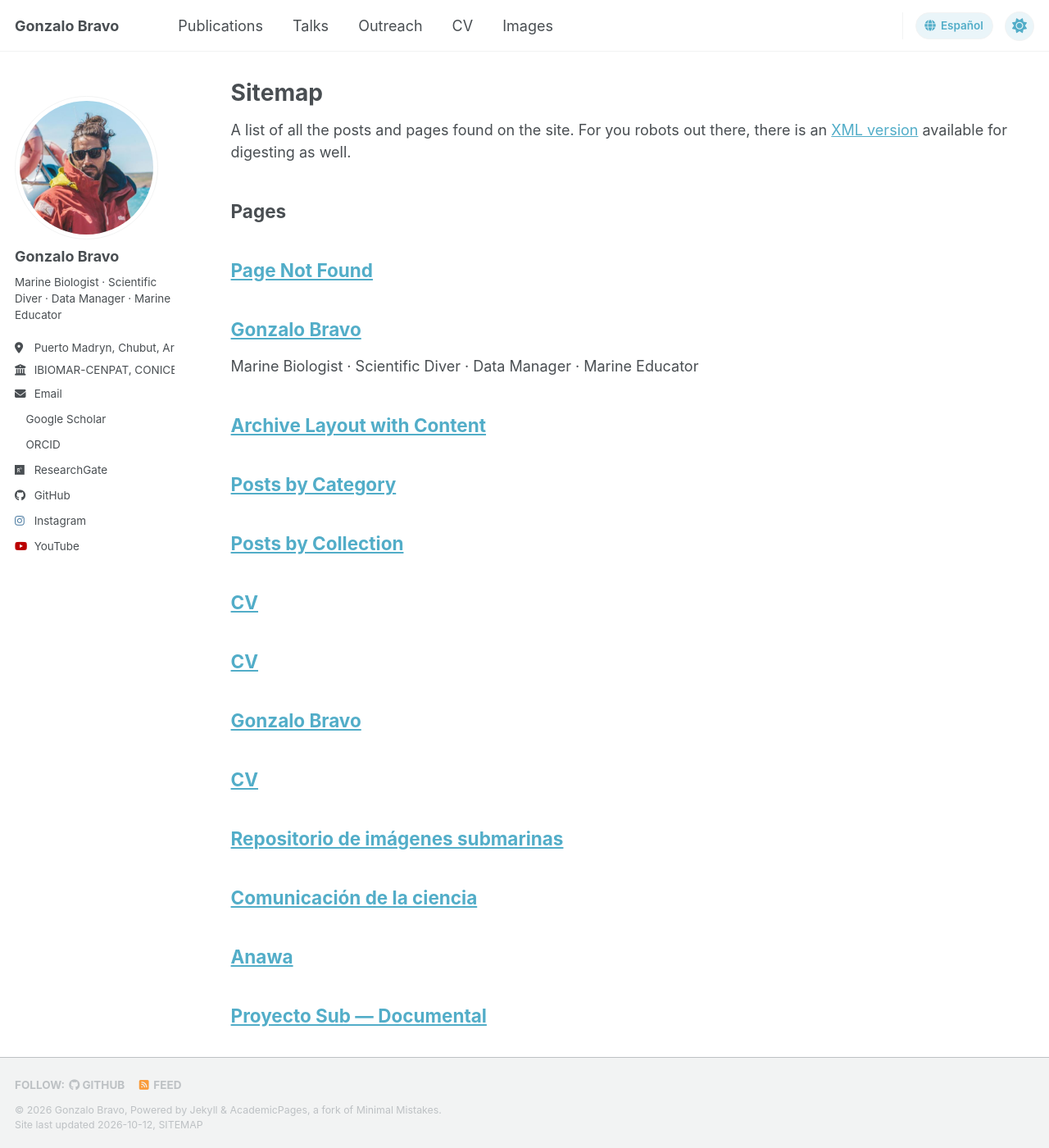
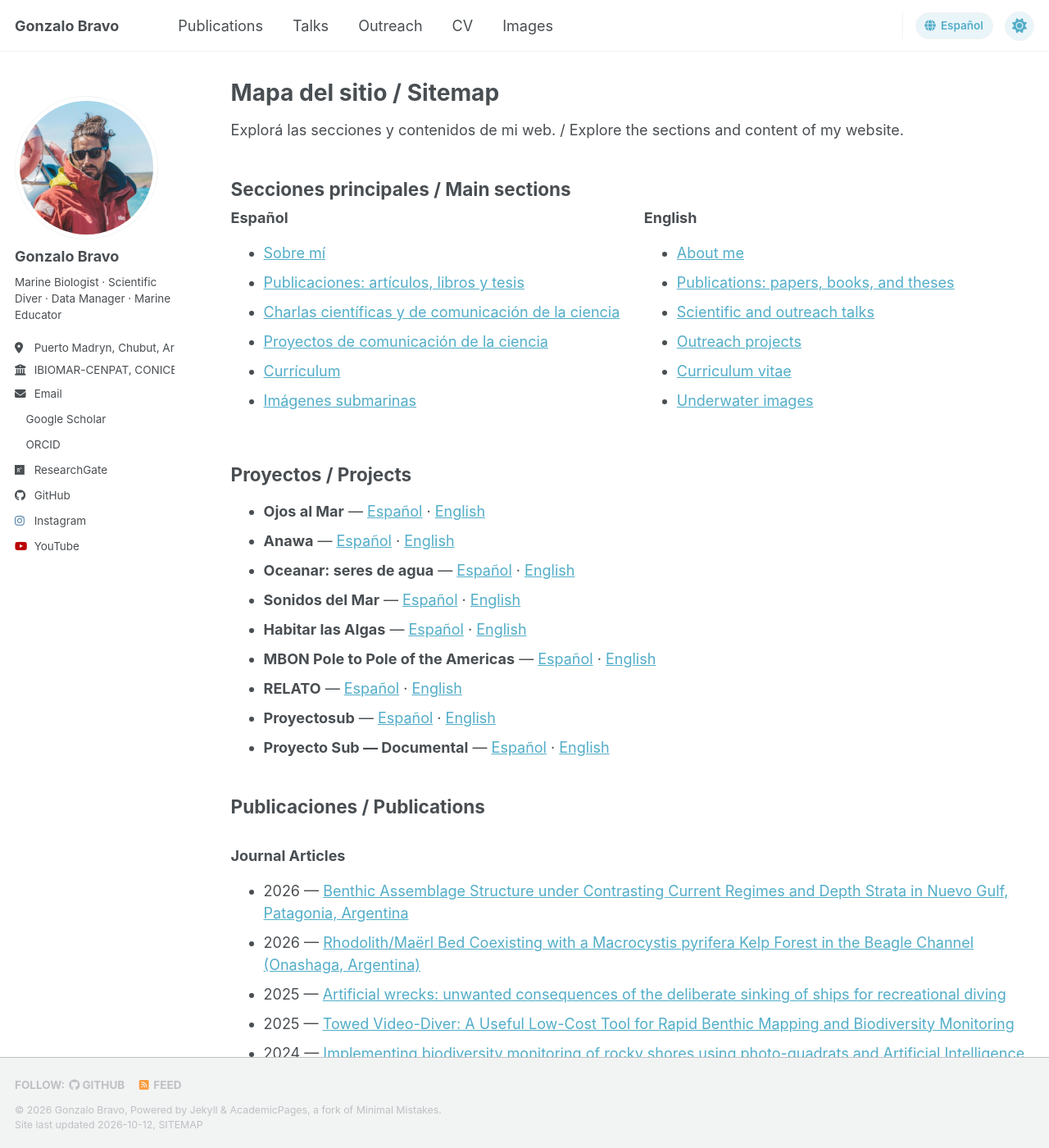
Before and after one commit to gonzalobravoargentina/gonzalobravoargentina.github.io, a Jekyll site: the page built from _pages/sitemap.html, in a window 1280 px wide and 1400 px high. Shown: the whole window at 82% size. Built offline with Jekyll 4.4.1, drawn with Linux system fonts in a browser that asks for light colours; a style sheet for code colours, icons or effects is not loaded; some of the changed text lies outside the part shown.

Commit message:
Organize sitemap into bilingual sections and content indexes

```diff
--- /dev/null
+++ b/_pages/sitemap.html
@@ -0,0 +1,48 @@
+---
+layout: archive
+title: "Mapa del sitio / Sitemap"
+permalink: /sitemap/
+author_profile: true
+---
+<p>Explorá las secciones y contenidos de mi web. / Explore the sections and content of my website.</p>
+<h2>Secciones principales / Main sections</h2>
+<div class="sitemap-sections">
+{% assign languages = 'es,en' | split: ',' %}
+{% for language in languages %}
+{% assign prefix = '' %}{% if language == 'es' %}{% assign prefix = '/es' %}{% endif %}
+<section lang="{{ language }}">
+<h3>{% if language == 'es' %}Español{% else %}English{% endif %}</h3>
+<ul>
+<li><a href="{{ prefix | append: '/' | relative_url }}">{% if language == 'es' %}Sobre mí{% else %}About me{% endif %}</a></li>
+<li><a href="{{ prefix | append: '/publications/' | relative_url }}">{% if language == 'es' %}Publicaciones: artículos, libros y tesis{% else %}Publications: papers, books, and theses{% endif %}</a></li>
+<li><a href="{{ prefix | append: '/talks/' | relative_url }}">{% if language == 'es' %}Charlas científicas y de comunicación de la ciencia{% else %}Scientific and outreach talks{% endif %}</a></li>
+<li><a href="{{ prefix | append: '/portfolio/' | relative_url }}">{% if language == 'es' %}Proyectos de comunicación de la ciencia{% else %}Outreach projects{% endif %}</a></li>
+<li><a href="{{ prefix | append: '/cv/' | relative_url }}">{% if language == 'es' %}Currículum{% else %}Curriculum vitae{% endif %}</a></li>
+<li><a href="{{ prefix | append: '/images-repository/' | relative_url }}">{% if language == 'es' %}Imágenes submarinas{% else %}Underwater images{% endif %}</a></li>
+</ul>
+</section>
+{% endfor %}
+</div>
+<h2>Proyectos / Projects</h2>
+<ul>
+{% for project in site.data.projects %}
+<li><strong>{{ project.title | escape }}</strong> — <a href="{{ '/es/portfolio/' | append: project.id | append: '/' | relative_url }}" lang="es">Español</a> · <a href="{{ '/portfolio/' | append: project.id | append: '/' | relative_url }}" lang="en">English</a></li>
+{% endfor %}
+</ul>
+<h2>Publicaciones / Publications</h2>
+{% for category in site.publication_category %}
+{% assign entries = site.publications | where: 'category', category[0] | sort: 'date' | reverse %}
+{% if entries.size > 0 %}
+<h3>{{ category[1].title }}</h3>
+<ul>{% for entry in entries %}<li>{{ entry.date | date: '%Y' }} — <a href="{{ entry.url | relative_url }}">{{ entry.title | escape }}</a></li>{% endfor %}</ul>
+{% endif %}
+{% endfor %}
+<h3>Tesis / Theses</h3>
+<ul>{% for thesis in site.data.theses %}<li>{{ thesis.year }} — <a href="{{ thesis.file | relative_url }}">{{ thesis.title | escape }} (PDF)</a></li>{% endfor %}</ul>
+<h2>Charlas / Talks</h2>
+<ul>
+{% assign talks = site.talks | sort: 'date' | reverse %}
+{% for talk in talks %}<li>{{ talk.date | date: '%Y' }} — <a href="{{ talk.url | relative_url }}">{{ talk.title | escape }}</a></li>{% endfor %}
+</ul>
+<hr>
+<p><small>Para buscadores / For search engines: <a href="{{ '/sitemap.xml' | relative_url }}">XML sitemap</a>.</small></p>
--- a/_pages/sitemap.md
+++ /dev/null
@@ -1,37 +0,0 @@
----
-layout: archive
-title: "Sitemap"
-permalink: /sitemap/
-author_profile: true
----
-
-{% include base_path %}
-
-A list of all the posts and pages found on the site. For you robots out there, there is an [XML version]({{ base_path }}/sitemap.xml) available for digesting as well.
-
-<h2>Pages</h2>
-{% for post in site.pages %}
-  {% include archive-single.html %}
-{% endfor %}
-
-<h2>Posts</h2>
-{% for post in site.posts %}
-  {% include archive-single.html %}
-{% endfor %}
-
-{% capture written_label %}'None'{% endcapture %}
-
-{% for collection in site.collections %}
-{% unless collection.output == false or collection.label == "posts" %}
-  {% capture label %}{{ collection.label }}{% endcapture %}
-  {% if label != written_label %}
-  <h2>{{ label }}</h2>
-  {% capture written_label %}{{ label }}{% endcapture %}
-  {% endif %}
-{% endunless %}
-{% for post in collection.docs %}
-  {% unless collection.output == false or collection.label == "posts" %}
-  {% include archive-single.html %}
-  {% endunless %}
-{% endfor %}
-{% endfor %}
--- a/_sass/layout/_projects.scss
+++ b/_sass/layout/_projects.scss
@@ -4,6 +4,8 @@
   gap: 28px;
   margin: 28px 0;
 }
+.sitemap-sections { display: grid; grid-template-columns: repeat(2, minmax(0, 1fr)); gap: 28px; h3 { margin-top: 0; } }
+@media (max-width: 640px) { .sitemap-sections { grid-template-columns: minmax(0, 1fr); } }
 .project-card {
   display: flex;
   flex-direction: column;
```
